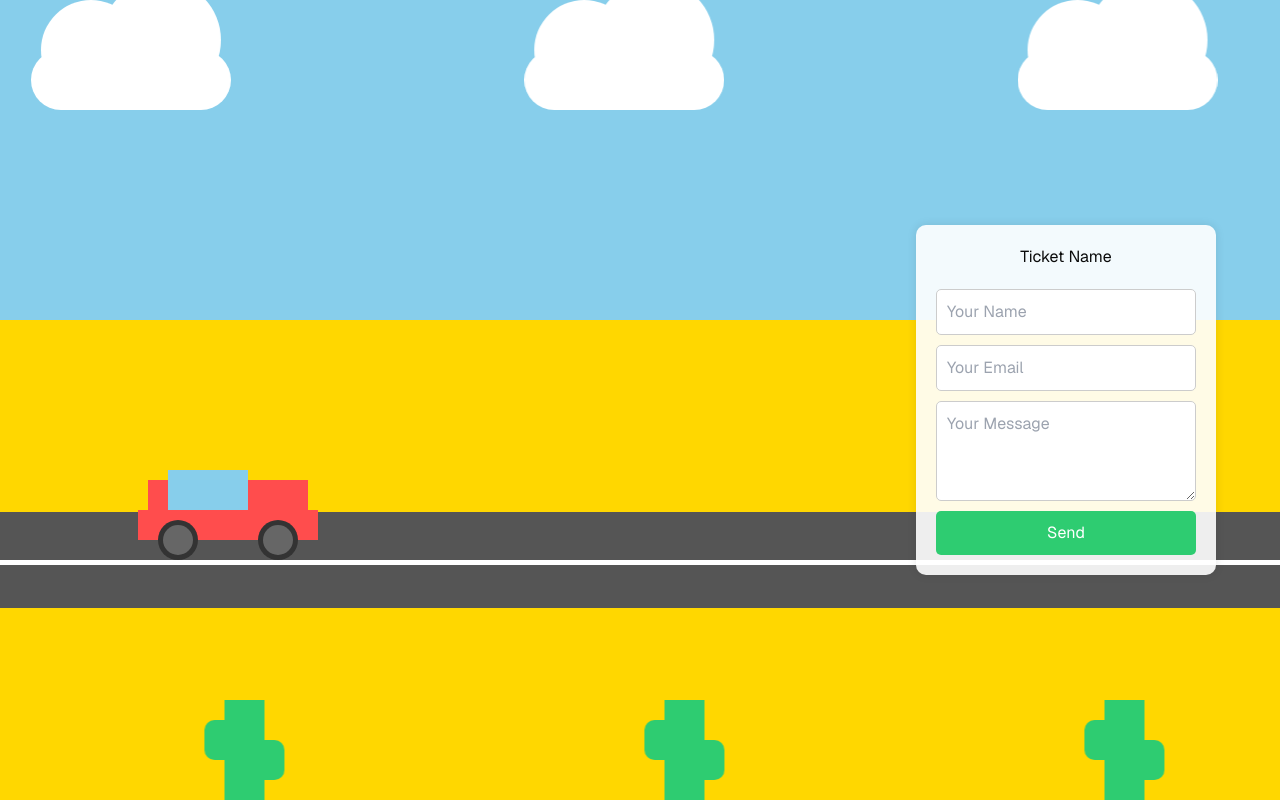
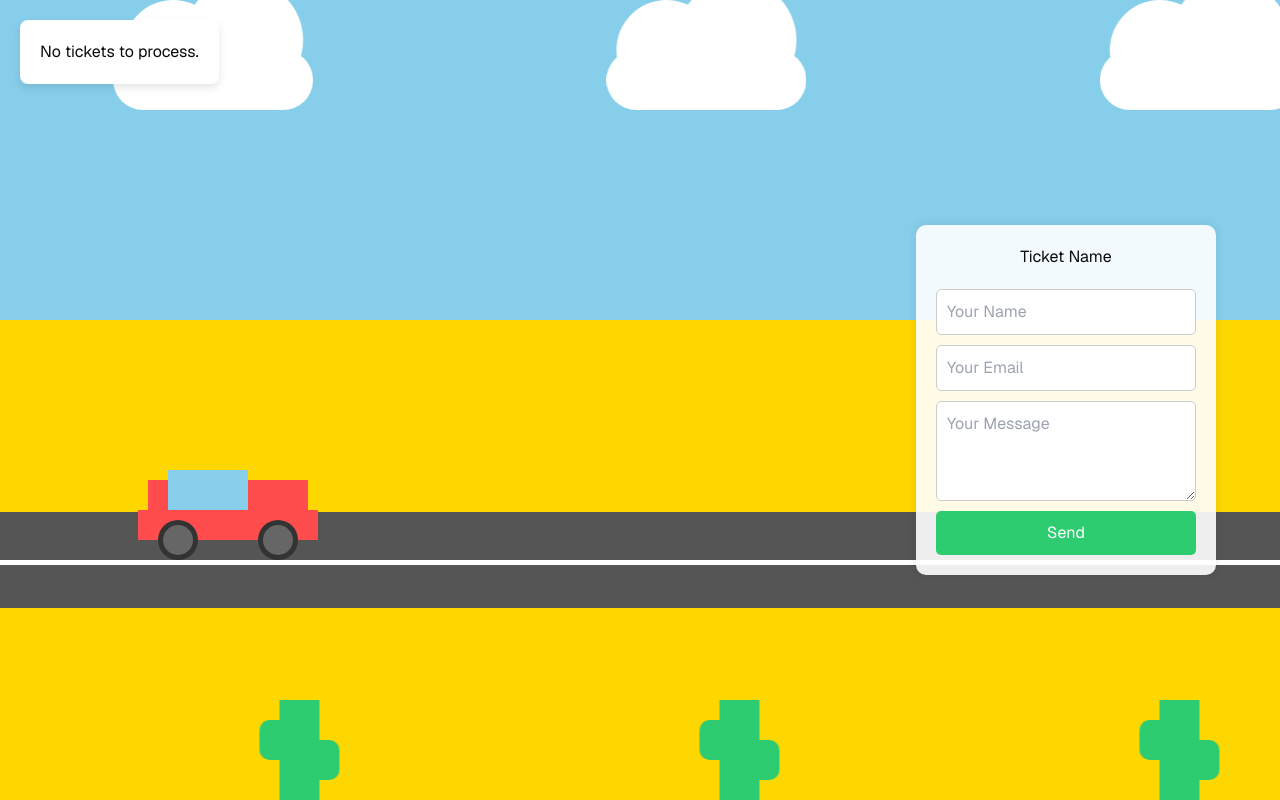
Before and after one commit to denniwang/IssueExpress, a Next.js app: page /tickets in a window 1280 px wide. Built offline with nearby package versions, Linux system fonts and the light colour scheme.

Commit message:
tickets appear on tickets page and you can approve and deny them idk if the yes/no buttons 100% work yet need investigating

```diff
--- a/app/tickets/components/DesertDrive.module.css
+++ b/app/tickets/components/DesertDrive.module.css
@@ -113,7 +113,13 @@
   right: 0;
   height: 5px;
   background-color: #fff;
-  background-image: linear-gradient(to right, #fff 0%, #fff 50%, transparent 50%, transparent 100%);
+  background-image: linear-gradient(
+    to right,
+    #fff 0%,
+    #fff 50%,
+    transparent 50%,
+    transparent 100%
+  );
   background-size: 40px 100%;
   animation: moveRoadLines 1s linear infinite;
 }
@@ -135,6 +141,7 @@
   padding: 20px;
   border-radius: 10px;
   box-shadow: 0 0 10px rgba(0, 0, 0, 0.1);
+  z-index: 1;
 }
 
 .form {
@@ -174,6 +181,47 @@
   background-color: #27ae60;
 }
 
+.ticketApprovalContainer {
+  position: absolute;
+  top: 20px;
+  left: 20px;
+  z-index: 1000;
+  margin: 0;
+  padding: 20px;
+  background-color: #fff;
+  border-radius: 8px;
+  box-shadow: 0 4px 8px rgba(0, 0, 0, 0.1);
+}
+
+.ticketInfo {
+  display: flex;
+  flex-direction: column;
+  gap: 10px;
+}
+
+.ticketActions {
+  display: flex;
+  gap: 10px;
+}
+
+.approveButton,
+.denyButton {
+  padding: 10px 20px;
+  border: none;
+  border-radius: 5px;
+  cursor: pointer;
+}
+
+.approveButton {
+  background-color: #4caf50;
+  color: white;
+}
+
+.denyButton {
+  background-color: #f44336;
+  color: white;
+}
+
 @keyframes moveLeft {
   from {
     transform: translateX(100vw);
--- a/app/tickets/components/DesertDrive.tsx
+++ b/app/tickets/components/DesertDrive.tsx
@@ -3,6 +3,7 @@
 import type React from "react"
 import styles from "./DesertDrive.module.css"
 import { useState } from "react"
+import { tickets } from "../types"
 
 const DesertDrive: React.FC = () => {
   const [formData, setFormData] = useState({
@@ -10,6 +11,10 @@ const DesertDrive: React.FC = () => {
     email: "",
     message: "",
   })
+
+  const [validTickets, setValidTickets] = useState<typeof tickets>([])
+  const [currentTicketIndex, setCurrentTicketIndex] = useState(0)
+
   const handleInputChange = (e: React.ChangeEvent<HTMLInputElement | HTMLTextAreaElement>) => {
     const { name, value } = e.target
     setFormData((prevState) => ({
@@ -22,7 +27,35 @@ const DesertDrive: React.FC = () => {
     console.log("Form submitted:", formData)
     // Here you would typically send the data to a server
     alert("Form submitted successfully!")
+    console.log(tickets);
   }
+
+  // Approve ticket
+  const handleApprove = () => {
+    const ticketToApprove = tickets[currentTicketIndex]
+    setValidTickets((prevValidTickets) => [...prevValidTickets, ticketToApprove])
+    moveToNextTicket()
+  }
+
+  // Deny ticket
+  const handleDeny = () => {
+    moveToNextTicket()
+  }
+
+  // Move to next ticket
+  const moveToNextTicket = () => {
+    if (currentTicketIndex < tickets.length - 1) {
+      setCurrentTicketIndex((prevIndex) => prevIndex + 1)
+    } else {
+      alert("All tickets have been processed!")
+    }
+  }
+
+  const currentTicket = tickets[currentTicketIndex]
+
+  console.log("Tickets:", tickets);
+  console.log("Current Ticket Index:", currentTicketIndex);
+
   return (
     <div className={styles.scene}>
       <div className={styles.sky}>
@@ -49,6 +82,24 @@ const DesertDrive: React.FC = () => {
           <circle cx="150" cy="100" r="15" fill="#666" />
         </svg>
       </div>
+
+      <div className={styles.ticketApprovalContainer}>
+          {currentTicket ? (
+          <div className={styles.ticketInfo}>
+            <h2>{currentTicket.name}</h2>
+            <p><strong>Assignee:</strong> {currentTicket.assignee}</p>
+            <p><strong>Label:</strong> {currentTicket.label}</p>
+            <p>{currentTicket.description}</p>
+            <div className={styles.ticketActions}>
+              <button onClick={handleApprove} className={styles.approveButton}>Approve</button>
+              <button onClick={handleDeny} className={styles.denyButton}>Deny</button>
+            </div>
+          </div>
+        ) : (
+          <p>No tickets to process.</p>
+        )}
+      </div>
+
       <div className={styles.formContainer}>
         <form onSubmit={handleSubmit} className={styles.form}>
           <h2>Ticket Name</h2>
--- a/components/transcript-upload.tsx
+++ b/components/transcript-upload.tsx
@@ -2,12 +2,14 @@
 import { useState, useCallback } from "react";
 import { useDropzone } from "react-dropzone";
 import { tickets, ticket } from "../app/tickets/types";
+import { useRouter } from "next/navigation";
 
 export default function TranscriptUpload() {
   const [files, setFiles] = useState<File[]>([]);
   const [userInput, setUserInput] = useState<string>("");
   const [responseData, setResponseData] = useState<any>(null);
   const [parsedResponse, setParsedResponse] = useState<any>(null);
+  const router = useRouter();
 
 
   const onDrop = useCallback((acceptedFiles: File[]) => {
@@ -65,8 +67,8 @@ export default function TranscriptUpload() {
             });
 
             tickets.push(...newTickets);
-
             setParsedResponse(parsedJson);
+            router.push("/tickets");
           } catch (error) {
             console.error("Failed to parse JSON:", error);
           }
```
